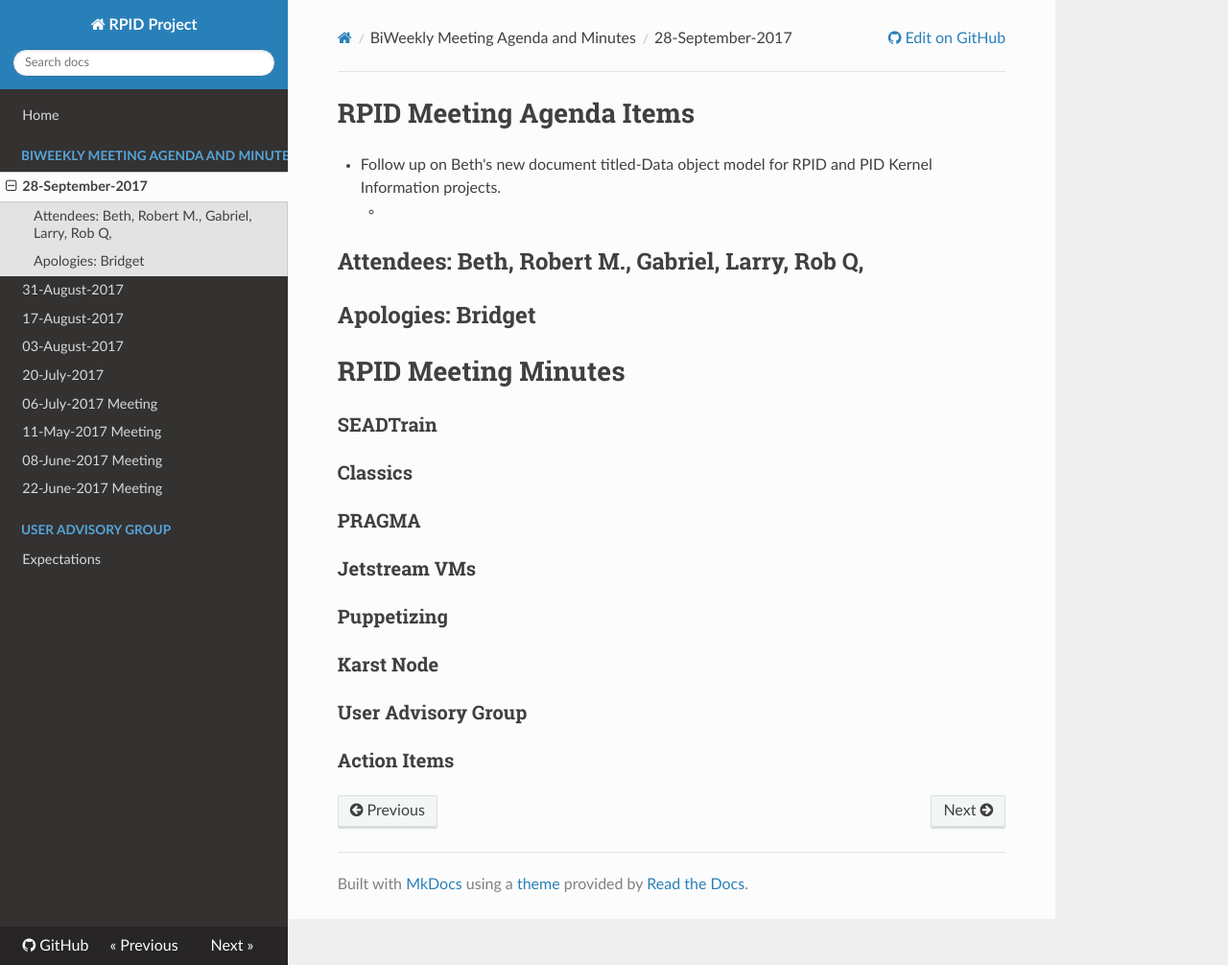
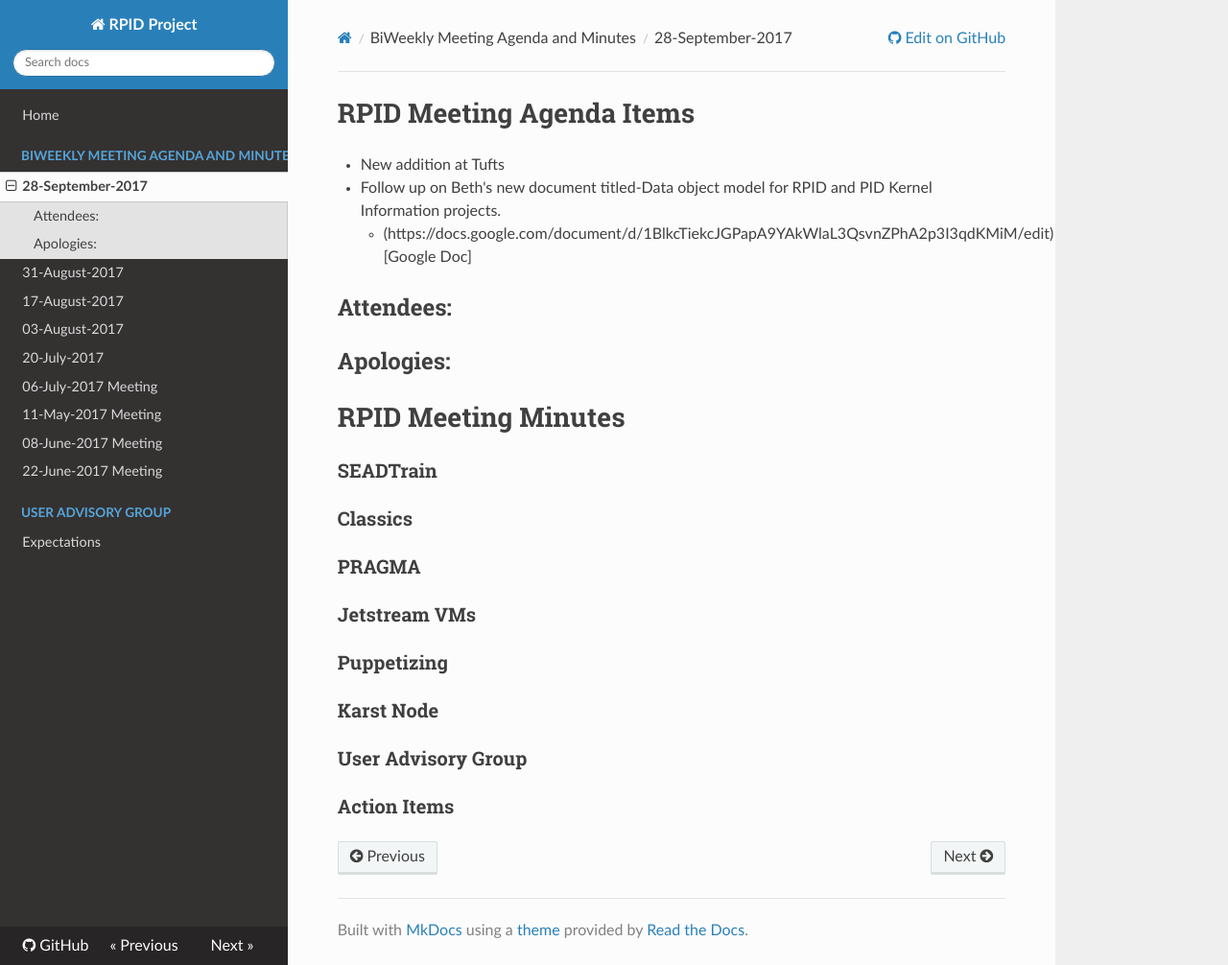
Before and after one commit to rpidproject/rpid, an MkDocs documentation site: the page built from docs/28-September-2017.md, in a window 1280 px wide and 1006 px high. Shown: the whole window at 96% size. Built offline with MkDocs 1.6.1, drawn with Linux system fonts in a browser that asks for light colours; nearby versions of some CDN libraries; old or Windows-style settings are respelled for this version of MkDocs.

Commit message:
Update 28-September-2017.md

```diff
--- a/docs/28-September-2017.md
+++ b/docs/28-September-2017.md
@@ -1,10 +1,11 @@
 # RPID Meeting Agenda Items
 
+   * New addition at Tufts
    * Follow up on Beth's new document titled-Data object model for RPID and PID Kernel Information projects.
-      *
+      * (https://docs.google.com/document/d/1BlkcTiekcJGPapA9YAkWlaL3QsvnZPhA2p3I3qdKMiM/edit)[Google Doc]
 
-## Attendees: Beth, Robert M., Gabriel, Larry, Rob Q,
-## Apologies: Bridget
+## Attendees:
+## Apologies:
 
 # RPID Meeting Minutes
 
```
